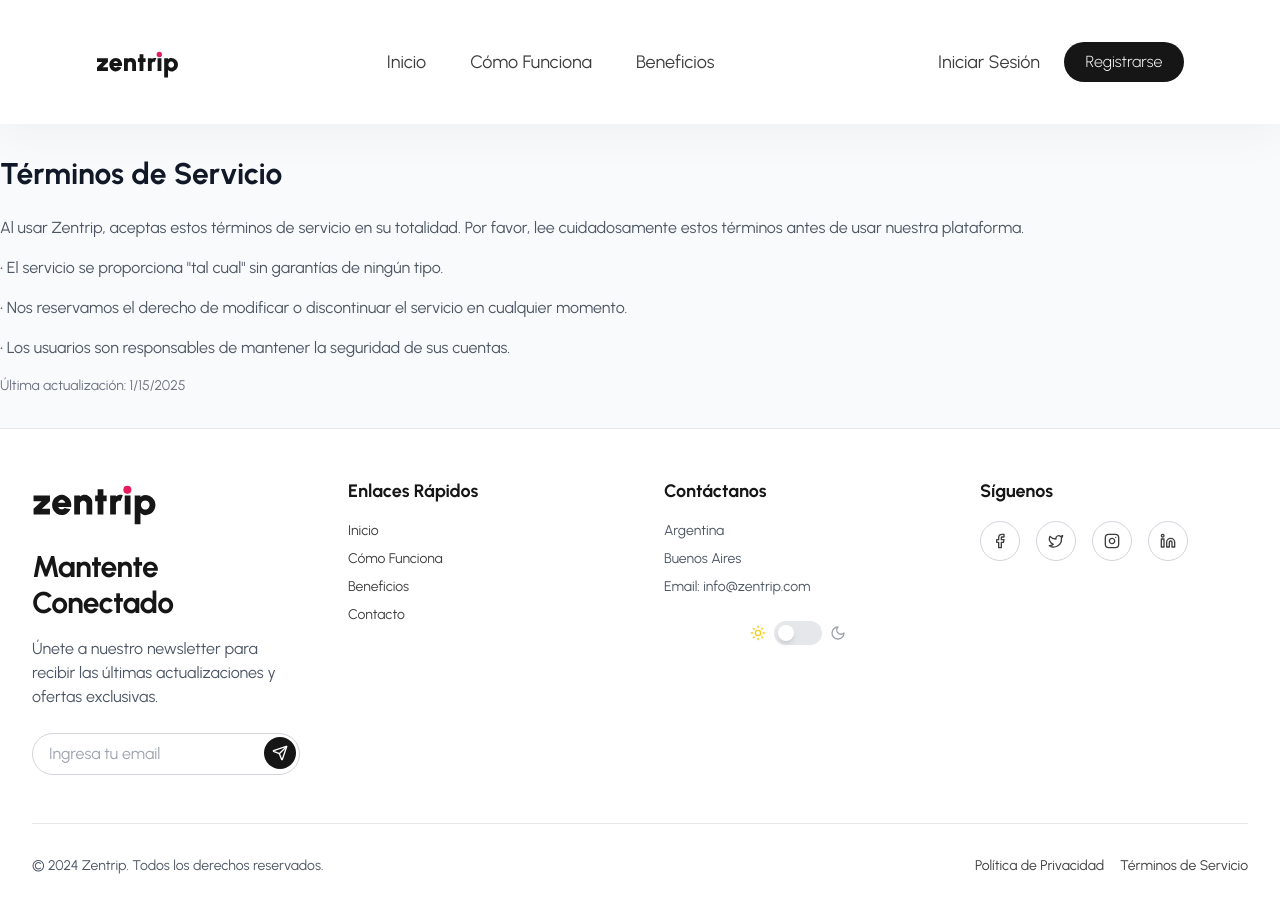
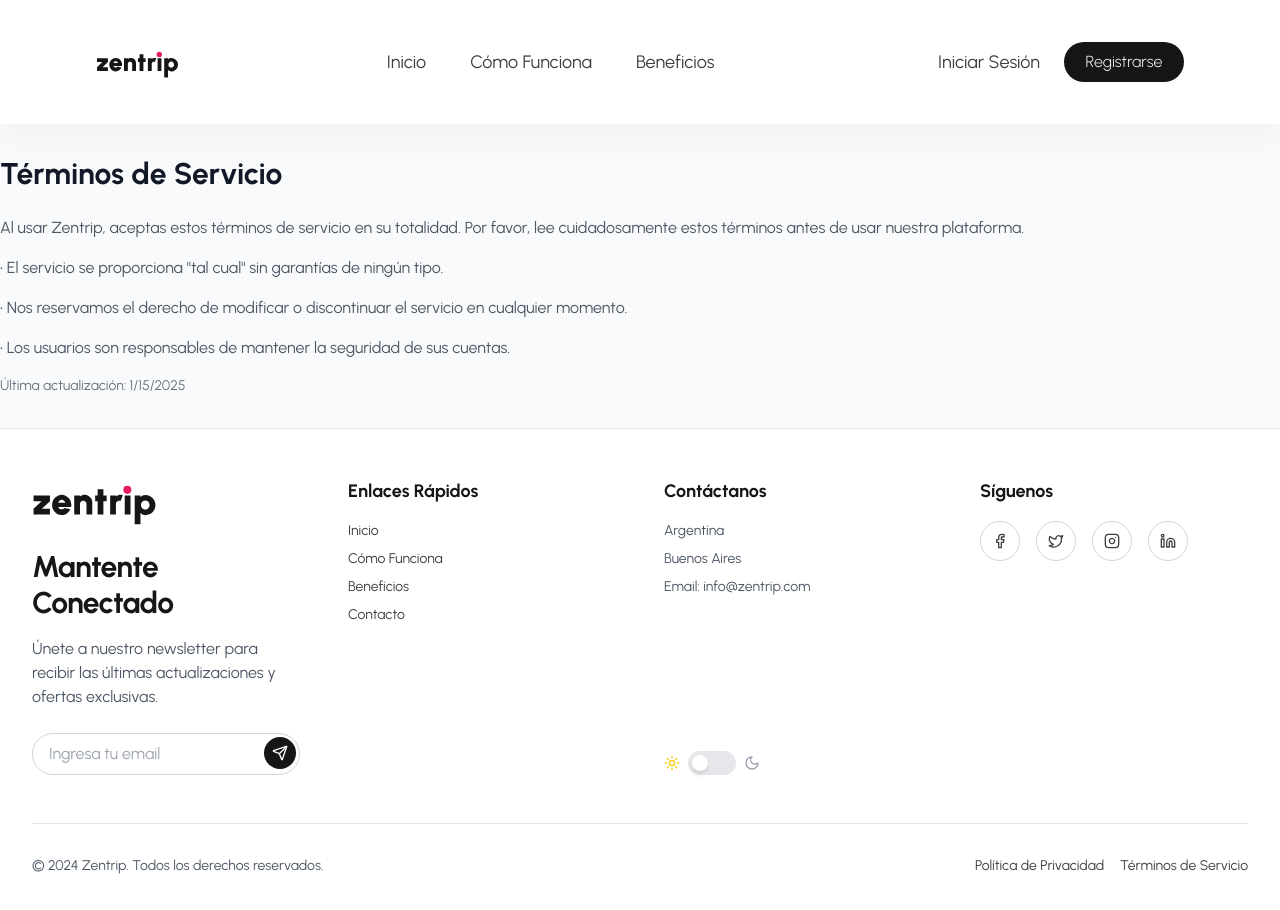
Before and after one commit to Ignacio918/viajes-app, a React (Vite) app in the folder viajes-app/: page /terms-of-service in a window 1280 px wide. Shown: the top 910 px of the page. Built offline with nearby package versions, Linux system fonts and the light colour scheme; a web font is replaced by a local one.

Commit message:
modo oscuro

```diff
--- a/viajes-app/src/pages/Footer.tsx
+++ b/viajes-app/src/pages/Footer.tsx
@@ -1,4 +1,3 @@
-// src/pages/Footer.tsx
 import { FC, useState, FormEvent } from 'react';
 import { Link } from 'react-router-dom';
 import { Facebook, Instagram, Linkedin, Twitter, Send, Moon, Sun } from 'lucide-react';
@@ -83,7 +82,7 @@ const Footer: FC = () => {
             </address>
 
             {/* Theme Switch Component */}
-            <div className="mt-6">
+            <div className="footer__theme-switch">
               <ThemeSwitch />
             </div>
           </div>
--- a/viajes-app/src/styles/Footer.css
+++ b/viajes-app/src/styles/Footer.css
@@ -1,4 +1,3 @@
-/* src/styles/Footer.css */
 @tailwind base;
 @tailwind components;
 @tailwind utilities;
@@ -18,7 +17,7 @@
   }
 
   .footer__section {
-    @apply relative;
+    @apply relative flex flex-col h-full;
   }
 
   .footer__logo {
@@ -72,7 +71,11 @@
   }
 
   .footer__address {
-    @apply space-y-2 text-sm not-italic text-gray-600 dark:text-gray-400;
+    @apply space-y-2 text-sm not-italic text-gray-600 dark:text-gray-400 mb-4;
+  }
+
+  .footer__theme-switch {
+    @apply mt-auto;
   }
 
   .footer__social {
@@ -112,7 +115,7 @@
 
   /* Theme Switch Styles */
   .theme-switch-wrapper {
-    @apply flex items-center justify-center space-x-2;
+    @apply flex items-center space-x-2;
   }
 
   .theme-switch-button {
```
